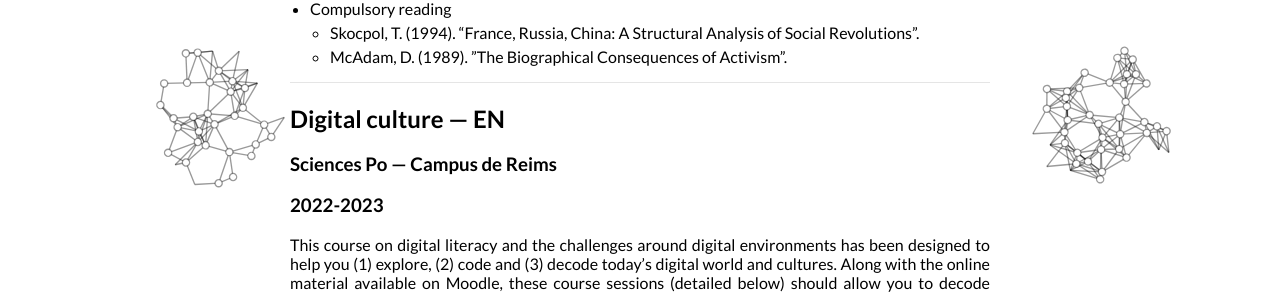
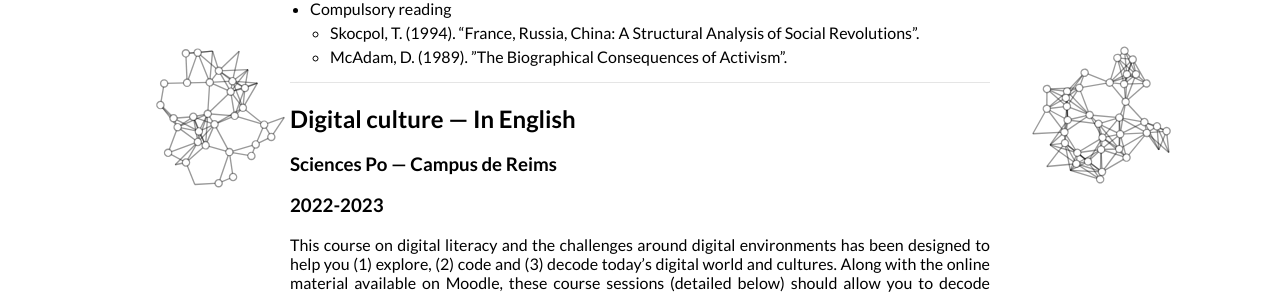
Before and after one commit to bglbrt/bglbrt.github.io, a Jekyll site: the page built from fr/enseignement.md, in a window 1280 px wide and 900 px high, scrolled down 5581 px. Shown: the part 156-450 px from the top of the window. Built offline with Jekyll 4.4.1, drawn with Linux system fonts in a browser that asks for light colours.

Commit message:
Update enseignement.md

```diff
--- a/fr/enseignement.md
+++ b/fr/enseignement.md
@@ -248,7 +248,7 @@
 
 ---
 
-## Digital culture — **EN**
+## Digital culture — **In English**
 ### Sciences Po — Campus de Reims
 ### 2022-2023
 
```
